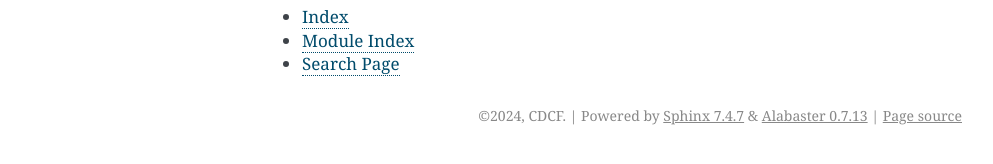
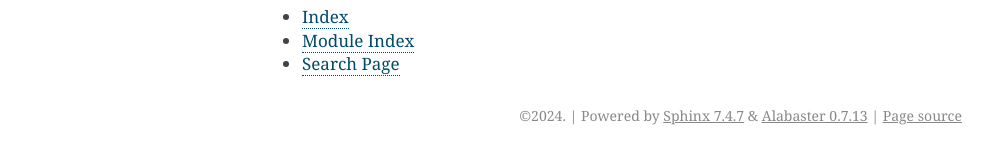
Before and after one commit to ecranecdcf/cdcf-gtri-ecig-scrape-clean, a Sphinx documentation site: the page built from docs/index.rst, in a window 1280 px wide. Shown: the part 569-733 px from the top of the page, without its empty margins (148-1141 px from the left). Built offline with Sphinx 7.4.7, drawn with Linux system fonts in a browser that asks for light colours.

Commit message:
tweak to conf

```diff
--- a/docs/conf.py
+++ b/docs/conf.py
@@ -17,8 +17,8 @@
 
 # -- Project information -----------------------------------------------------
 
-project = 'CDCF E-Cigarette Scraping and Analysis'
-copyright = '2024, CDCF'
+project = 'E-Cigarette Scraping and Analysis'
+copyright = '2024'
 author = 'CDCF'
 
 
```
